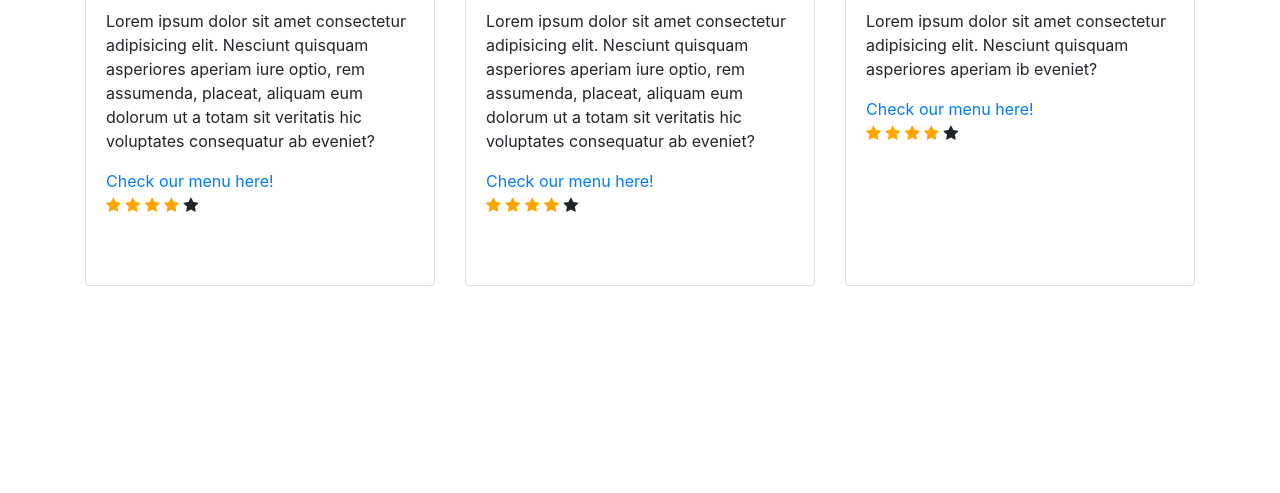
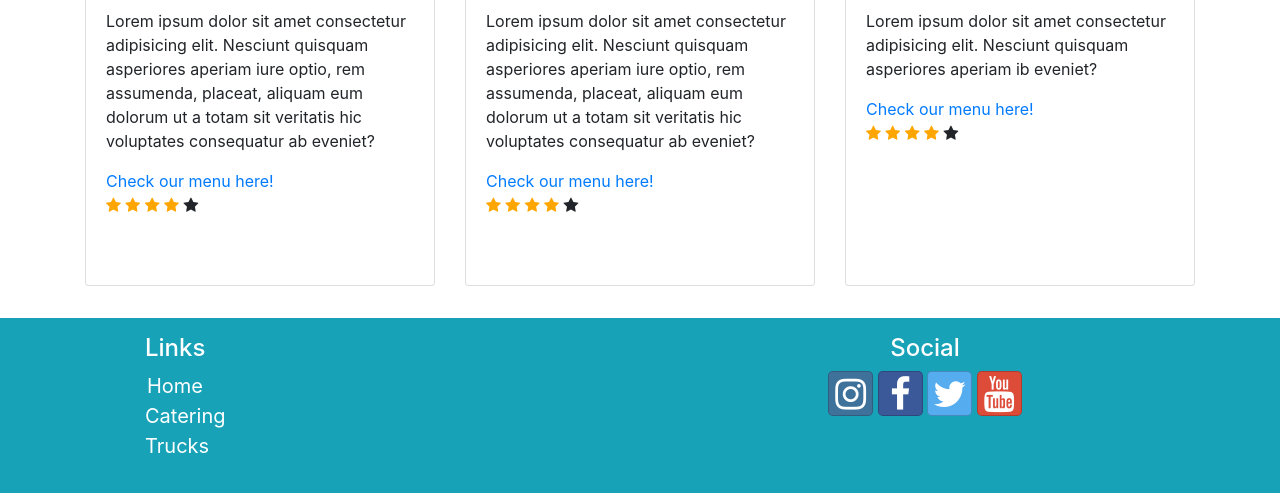
Before and after one commit to j-nathanson/food-truck-finder, a website: page vendors.html in a window 1280 px wide. Shown: the part 2147-2640 px from the top of the page. Before the commit the page ends 2433 px from the top, so only its background shows below. Drawn offline with nearby package versions, Linux system fonts and the light colour scheme.

Commit message:
added footer to the bottom

```diff
--- a/vendors.html
+++ b/vendors.html
@@ -56,7 +56,7 @@
                 <h2 class="text-center text-coral display-2">Our Trucks</h2>
             </div>
         </div>
-        <div class="row">
+        <div class="row mb-5">
             <!-- TRUCK 1 -->
             <div class="col-10 col-sm-6 col-md-4 mx-auto my-3">
                 <div class="card mb-3">
@@ -196,8 +196,38 @@
         </div>
     </div>
 
-    <!-- <iframe src="https://www.google.com/maps/d/embed?mid=1pSkuz3LOoAeP6dpaU0aCKD8to86ea82M&hl=en" width="640"
-        height="480"></iframe> -->
+    <!-- Footer -->
+    <footer class="bg-info p-3 mt-3">
+        <div class="container">
+            <div class="row text-center">
+                <div class="col-6">
+                    <div class="col-4 col-sm-2 offset-1">
+                        <h5>Links</h5>
+                        <ul class="list-unstyled">
+                            <li><a href="#">Home</a></li>
+                            <li><a href="catering.html">Catering</a></li>
+                            <li><a href="vendors.html">Trucks</a></li>
+
+                        </ul>
+                    </div>
+                </div>
+                <div class="col-6">
+                    <h5>Social</h5>
+                    <a class="btn btn-lg btn-social-icon btn-instagram" href="http://instagram.com/"><i
+                            class="fa fa-instagram"></i></a>
+                    <a class="btn btn-lg btn-social-icon btn-facebook" href="http://facebook.com/"><i
+                            class="fa fa-facebook"></i></a>
+                    <a class="btn btn-lg btn-social-icon btn-twitter" href="http://twitter.com/"><i
+                            class="fa fa-twitter"></i></a>
+                    <a class=" btn btn-lg btn-social-icon btn-google" href="http://youtube.com/"><i
+                            class="fa fa-youtube"></i></a>
+                </div>
+            </div>
+        </div>
+        </div>
+    </footer>
+
+
     <!-- jQuery must come first, then Popper.js, then the Bootstrap JavaScript plugins.-->
     <script src="node_modules/jquery/dist/jquery.slim.min.js"></script>
     <script src="node_modules/popper.js/dist/umd/popper.min.js"></script>
```
